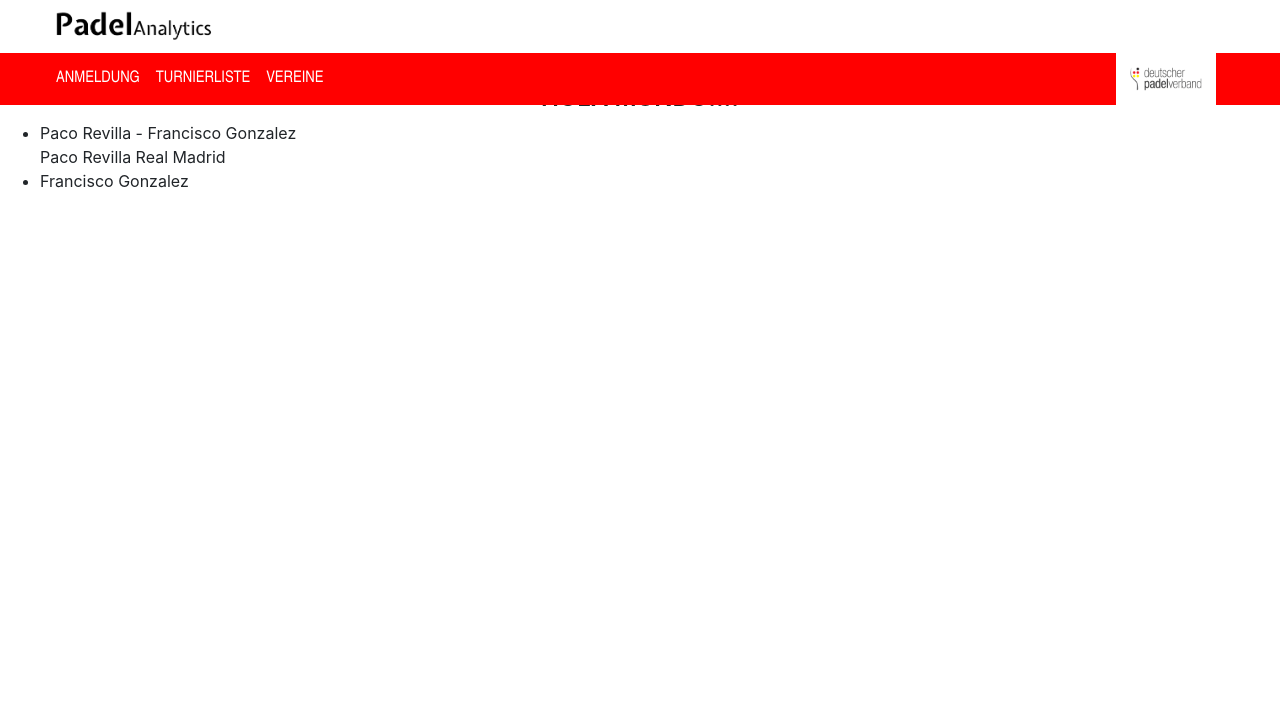
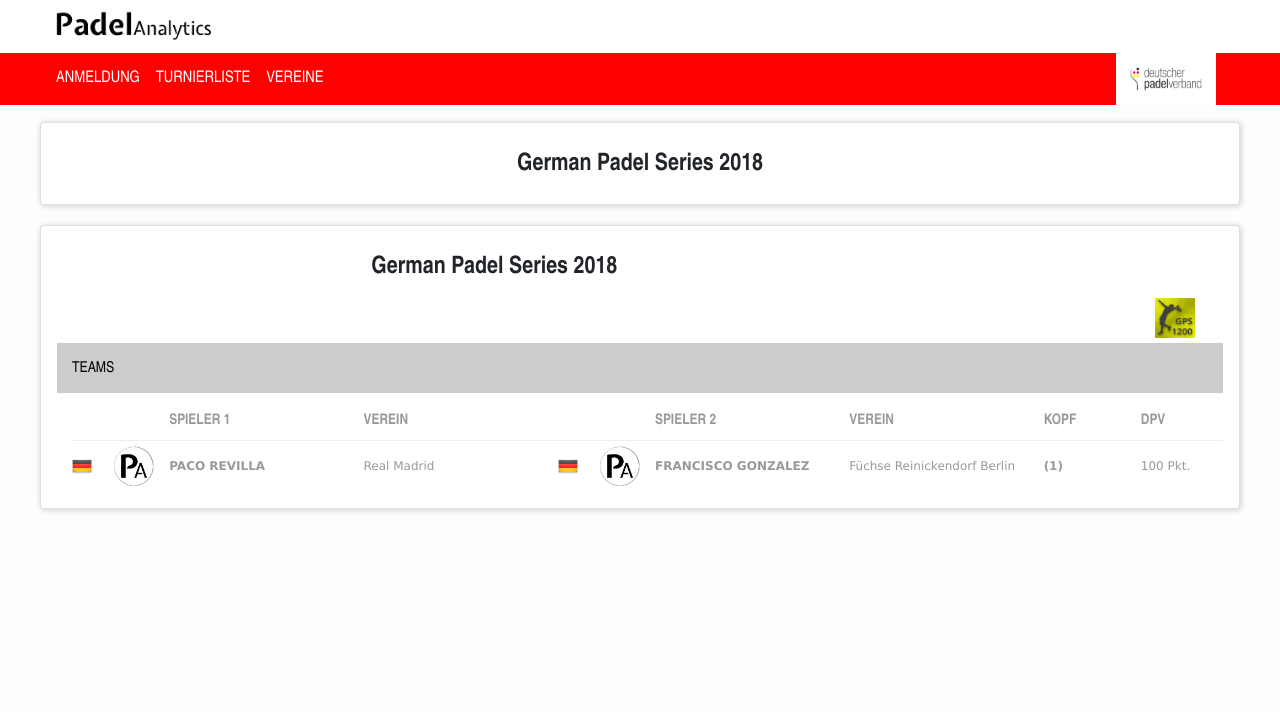
Before and after one commit to paconte/padelanalytics, a Django app: page /toutnament/1/ in a window 1280 px wide. Shown: the top 712 px of the page. Run offline with Django 3.2, Linux system fonts and the light colour scheme; data comes from the database, SQL or seed files in the repository; some libraries are stand-ins or nearby versions.

Commit message:
List of player open without script accordion (always active). List of player using varaibles instead of constants Adding category logo in the corner up right

```diff
--- a/anmeldung/static/css/Acordeon.css
+++ b/anmeldung/static/css/Acordeon.css
@@ -92,7 +92,7 @@ ul { padding: 0; margin: 0; list-style: none;
 
 
 .accordion:after {
-    content: '\002B'; /* Unicode character for "plus" sign (+) */
+    /*content: '\002B'; /* Unicode character for "plus" sign (+) */
     font-size: 20px;
     color: black;
     float: right;
@@ -100,7 +100,7 @@ ul { padding: 0; margin: 0; list-style: none;
 }
 
 .accordion .active:after {
-    content: "\2212"; /* Unicode character for "minus" sign (-) */
+    /*content: "\2212"; /* Unicode character for "minus" sign (-) */
 }
 
 .activador{
--- a/anmeldung/templates/tournament.html
+++ b/anmeldung/templates/tournament.html
@@ -1,15 +1,121 @@
 {% extends "base.html" %}
 {% load staticfiles %}
 
+{% block css %}
+<link rel="stylesheet" type="text/css" href="{% static 'css/Anmeldung.css' %}"/>
+<link rel="stylesheet" type="text/css" href="{% static 'css/Acordeon.css' %}"/>
+{% endblock %}
+
 {% block content %}
-<h1>HOLA MUNDO!!!!</h1>
 
-<ul>
-    {% for team in teams %}
-    <li>{{team}}<br>
-    {{team.player_a}} {{team.player_a.club}}</li>
-    <li>{{team.player_b}}</li>
-    {% endfor %}
+<div style="margin-top: 50px" class="container_12">
+    <div class="card">
+        <h1>German Padel Series 2018</h1>
+    </div>
 
-</ul>
+    <div class="card">
+        <div class="box">
+            <div class="col-xs-12 col-sm-9" style="float: left">
+
+                    <h1>German Padel Series 2018</h1>
+
+            </div>
+            <div class="col-xs-12 col-sm-9" style="float: right">
+                <div style="float: right; margin-right: 15px">
+                    <img class="col_1 category" src="{% static 'images/kategorien/gps1200.jpg' %}" alt="GPS-1200">
+                </div>
+            </div>
+
+
+            <!-- Aquí comienza el html importado de Dreamweaver */-->
+
+            <button class="accordion active">Teams</button>
+            <div class="panel" style="max-height:inherit">
+                <div class="teams_title">
+                    <div class="th col-sm-1"></div>
+                    <div class="th col-sm-2"> Spieler 1</div>
+                    <div class="th col-sm-2"> Verein</div>
+
+                    <div class="th col-sm-1"></div>
+                    <div class="th col-sm-2"> Spieler 2</div>
+                    <div class="th col-sm-2"> Verein</div>
+
+                    <div class="th col-sm-1"> KOPF</div>
+                    <div class="th col-sm-1"> DPV</div>
+                </div>
+                {% for team in teams %}
+                <ul class="teams">
+
+                    <hr class="hr">
+                    <ul class="th col-sm-1">
+
+                        <img class="flag" src="{% static 'images/flags/32/Germany.png' %}">
+                        <img class="picture" src="{% static 'images/players/Logo Padel Analytics Favicon.jpg' %}">
+                    </ul>
+                    <ul class="th col-sm-2">
+                        <div><a class="text_club" style="width: 200%; text-transform: uppercase; font-weight: bold;">{{team.player_a}}</a>
+                        </div>
+                    </ul>
+                    <ul class="th col-sm-2">
+                        <div><a class="text_club">{{team.player_a.club}}</a></div>
+                    </ul>
+
+                    <ul class="th col-sm-1">
+                        <img class="flag" src="{% static 'images/flags/32/Germany.png' %}">
+                        <img class="picture" src="{% static 'images/players/Logo Padel Analytics Favicon.jpg' %}">
+                    </ul>
+                    <ul class="th col-sm-2">
+                        <div><a class="text_club" style="width: 200%; text-transform: uppercase; font-weight: bold;">{{team.player_b}}</a>
+                        </div>
+                    </ul>
+                    <ul class="th col-sm-2">
+                        <div><a class="text_club">{{team.player_b.club}}</a></div>
+                    </ul>
+
+                    <ul class="th col-sm-1">
+                        <div><a class="text_club"
+                                style="width: 200%; text-transform: uppercase; font-weight: bold;">(1)</a></div>
+                    </ul>
+                    <ul class="th col-sm-1">
+                        <div><a class="text_club">100 Pkt.</a></div>
+                    </ul>
+                </ul>
+
+                {% endfor %}
+
+
+                <!-- Aquí termina el html importado de Dreamweaver */-->
+
+            </div>
+        </div>
+    </div>
+</div>
+
+
+<!-- Aquí termina el html importado de Dreamweaver
+
+<script type="text/javascript">
+var acc = document.getElementsByClassName("accordion");
+var i;
+
+for (i = 0; i < acc.length; i++) {
+  acc[i].onclick = function() {
+    this.classList.toggle("active");
+    var panel = this.nextElementSibling;
+    if (panel.style.maxHeight){
+      panel.style.maxHeight = null;
+    } else {
+      panel.style.maxHeight = panel.scrollHeight + "px";
+    }
+  }
+}
+
+</script>
+
+*/-->
+
+
+
+
+
 {% endblock %}
```
